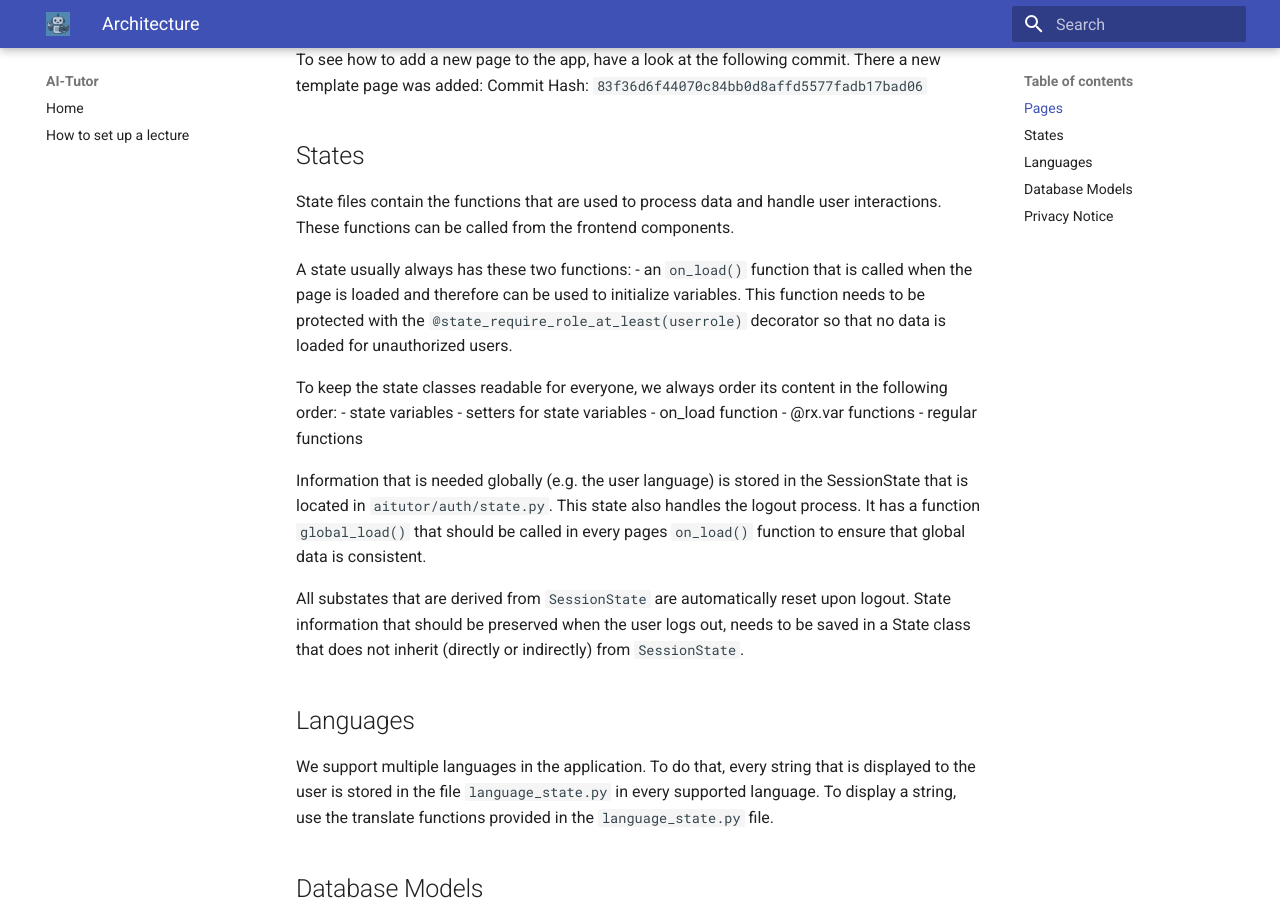
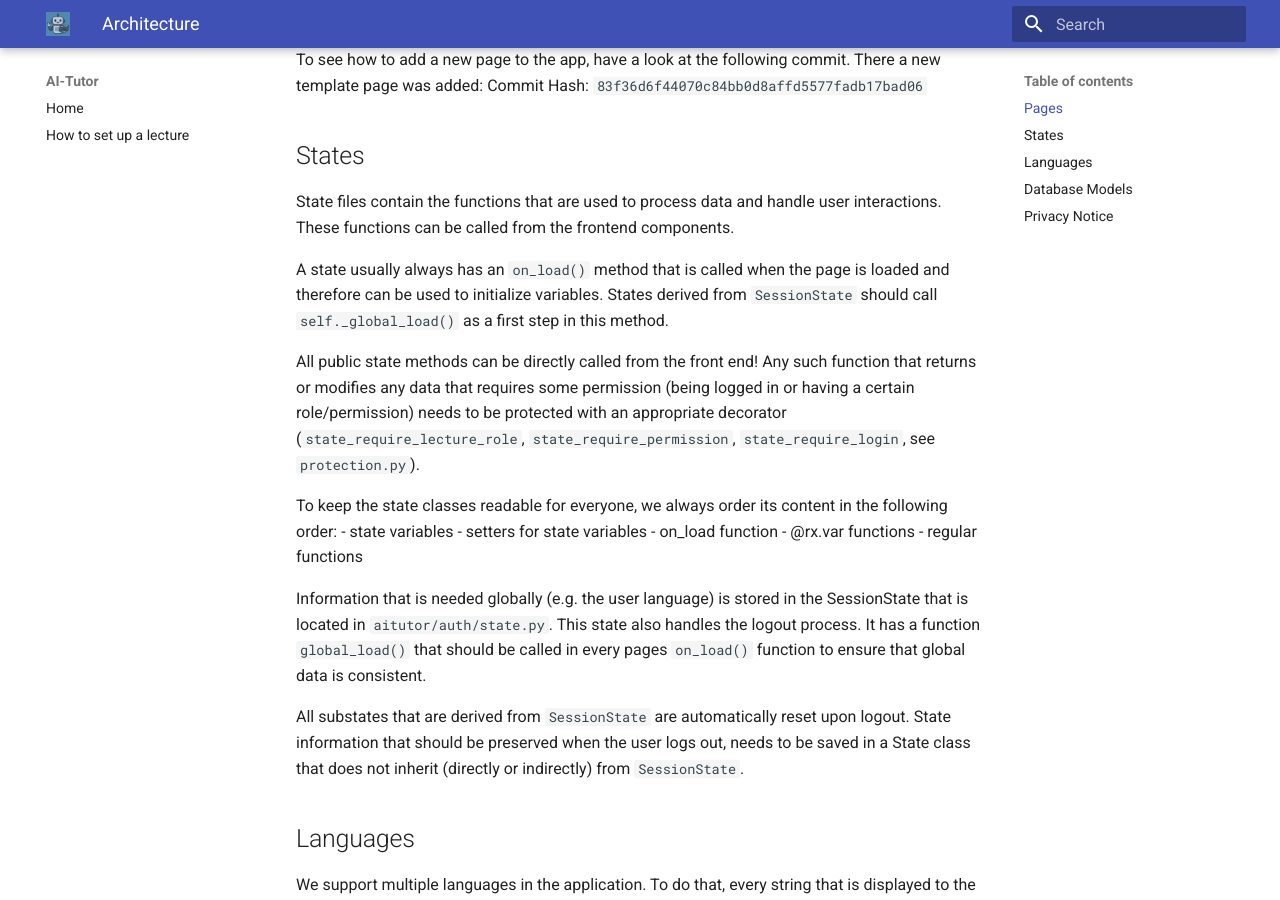
Before and after one commit to martius-lab/ai-tutor, an MkDocs documentation site: the page built from docs/architecture.md, in a window 1280 px wide and 900 px high, scrolled down 569 px. Built offline with MkDocs 1.6.1 and Material for MkDocs 9.7.7, drawn with Linux system fonts in a browser that asks for light colours.

Commit message:
doc: Update architecture.md
Contained outdated info regarding state method protection.

```diff
--- a/docs/architecture.md
+++ b/docs/architecture.md
@@ -21,12 +21,21 @@ To see how to add a new page to the app, have a look at the following commit. Th
 Commit Hash: `83f36d6f44070c84bb0d8affd5577fadb17bad06`
 
 ## States
-State files contain the functions that are used to process data and handle user interactions. These functions can be called from the frontend components.
+State files contain the functions that are used to process data and handle user
+interactions. These functions can be called from the frontend components.
 
-A state usually always has these two functions:
-- an `on_load()` function that is called when the page is loaded and therefore can be used to initialize variables. This function needs to be protected with the `@state_require_role_at_least(userrole)` decorator so that no data is loaded for unauthorized users.
+A state usually always has an `on_load()` method that is called when the page is
+loaded and therefore can be used to initialize variables.  States derived from
+`SessionState` should call `self._global_load()` as a first step in this method.
 
-To keep the state classes readable for everyone, we always order its content in the following order:
+All public state methods can be directly called from the front end!  Any such function
+that returns or modifies any data that requires some permission (being logged in or
+having a certain role/permission) needs to be protected with an appropriate decorator
+(`state_require_lecture_role`, `state_require_permission`, `state_require_login`, see
+`protection.py`).
+
+To keep the state classes readable for everyone, we always order its content in the
+following order:
 - state variables
 - setters for state variables
 - on_load function
```
